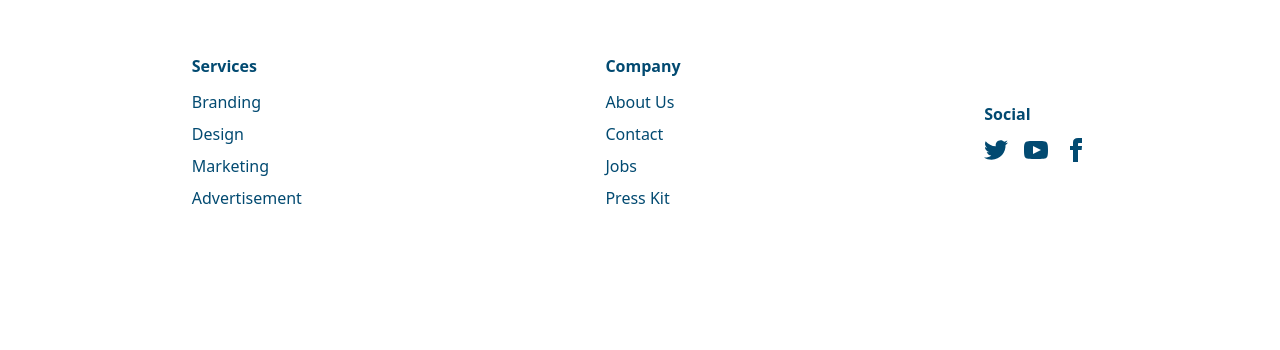
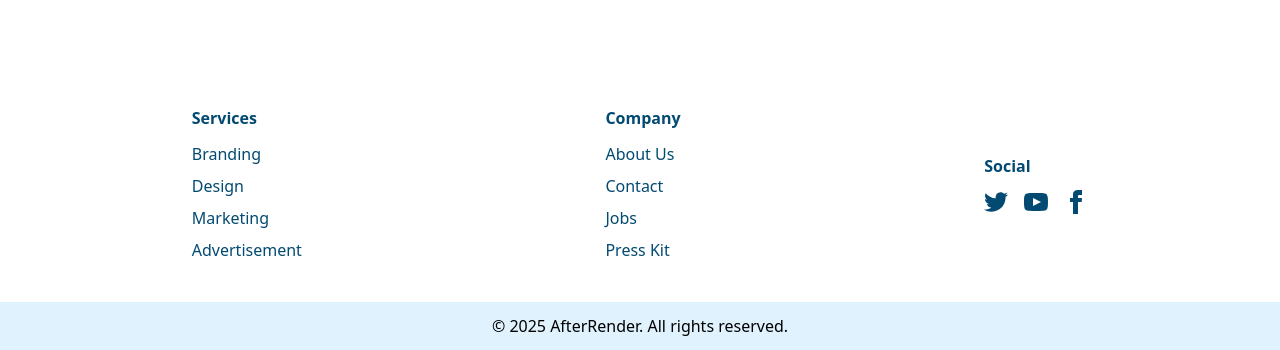
Before and after one commit to afterrender1/deigo-hair-studio, a React (Vite) app: page / in a window 1280 px wide. Shown: the part 3480-3830 px from the top of the page. Before the commit the page ends 3730 px from the top, so only its background shows below. Built offline with nearby package versions, Linux system fonts and the light colour scheme.

Commit message:
completed

```diff
--- a/src/components/Footer.jsx
+++ b/src/components/Footer.jsx
@@ -1,7 +1,10 @@
 import React from "react";
 
 export default function Footer() {
+     const currentYear = new Date().getFullYear();
   return (
+    <>
+
     <footer className="footer p-10 text-sky-900 flex flex-col md:flex-row justify-around items-center">
 
       {/* Services */}
@@ -50,6 +53,11 @@ export default function Footer() {
           </a>
         </div>
       </nav>
+
     </footer>
+     <div className="flex justify-center bg-sky-100 p-3">
+        <p> © {currentYear} AfterRender. All rights reserved.</p>
+      </div>
+    </>
   );
 }
--- a/src/components/Tutorials.jsx
+++ b/src/components/Tutorials.jsx
@@ -121,7 +121,7 @@ export default function Tutorials() {
         >
           {cards.map((card) => (
             <SwiperSlide key={card.id}>
-              <div className="card text-black rounded-2xl shadow-lg overflow-hidden hover:shadow-xl hover:-translate-y-1 transition-all duration-300 pb-3">
+              <div className="card text-black rounded-2xl shadow-lg overflow-hidden hover:shadow-xl hover:-translate-y-1 transition-all duration-300 pb-7">
                 {/* 🔹 Thumbnail */}
                 <figure className="relative h-60">
                   <img
--- a/src/components/TypesOfCutting.jsx
+++ b/src/components/TypesOfCutting.jsx
@@ -84,12 +84,12 @@ export default function TypesOfCut() {
         >
           {cuts.map((cut, index) => (
             <SwiperSlide key={index}>
-              <div className="bg-white rounded-2xl shadow-lg overflow-hidden hover:shadow-2xl transition-all duration-300">
+              <div className="bg-white rounded-2xl shadow-lg overflow-hidden hover:shadow-2xl transition-all duration-300 pb-9">
                 <div className="relative group">
                   <img
                     src={cut.img}
                     alt={cut.title}
-                    className="w-full h-64 object-cover group-hover:scale-105 transition-transform duration-500"
+                    className="w-full h-64 object-cover group-hover:scale-105 transition-transform duration-500 "
                   />
                   <div className="absolute inset-0 opacity-0 group-hover:opacity-100 transition-all duration-300"></div>
                   <h3 className="absolute bottom-4 left-1/2 -translate-x-1/2 text-white text-lg font-semibold drop-shadow-lg">
```
